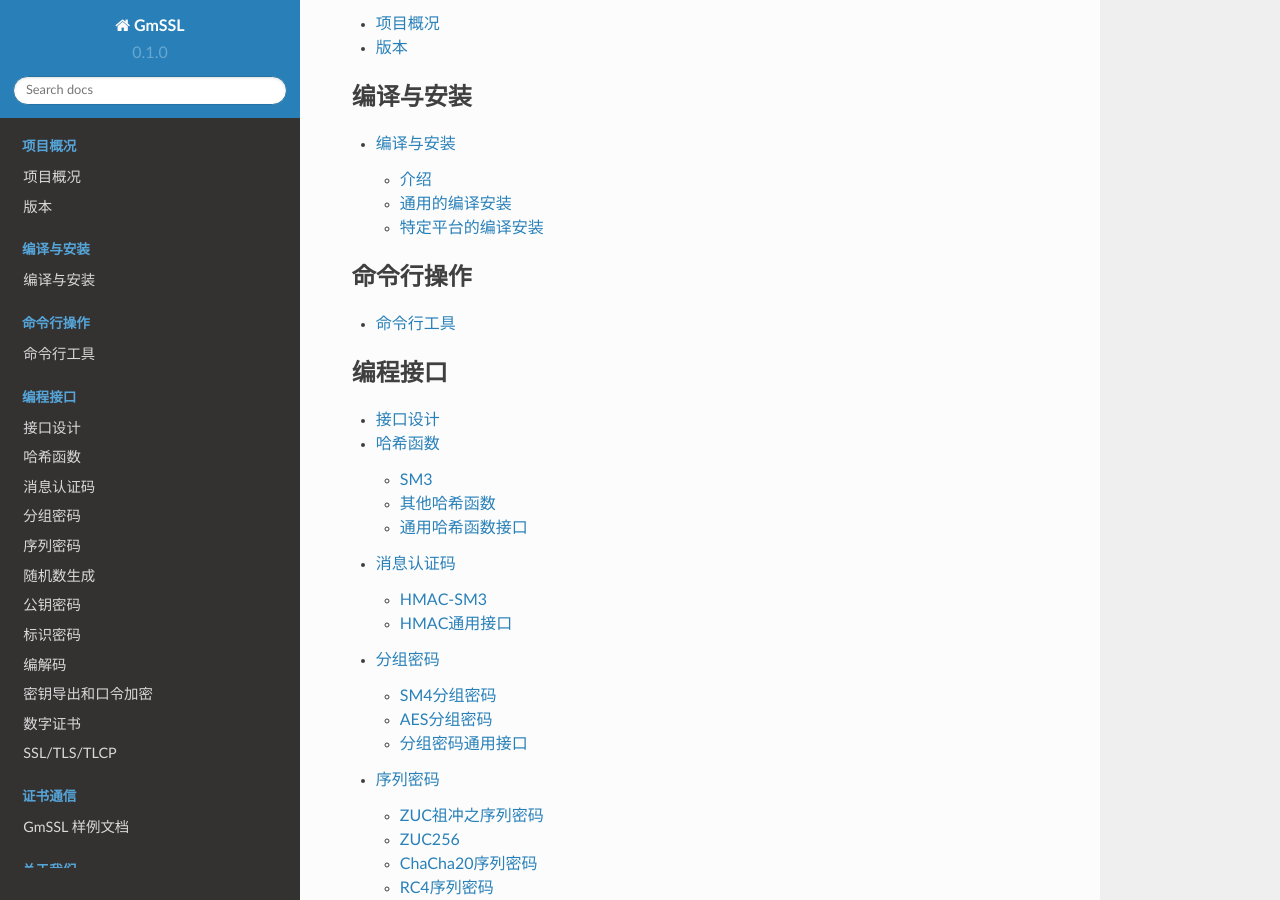
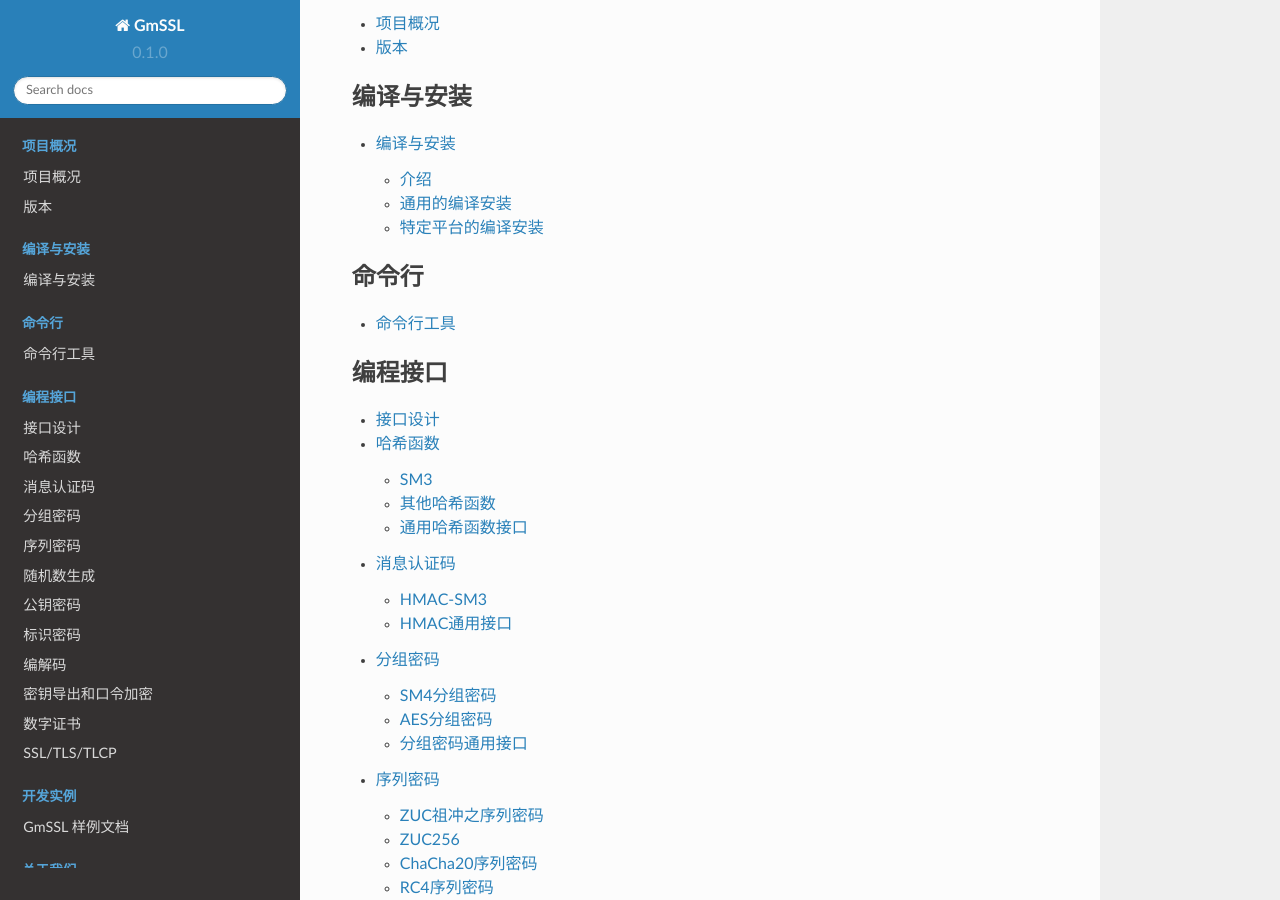
Before and after one commit to zxm256/gmssl-docs, a Sphinx documentation site: the page built from docs/source/index.rst, in a window 1280 px wide and 900 px high, scrolled down 700 px. Built offline with Sphinx 7.4.7 and the Read the Docs theme 2.0.0, drawn with Linux system fonts in a browser that asks for light colours; pages that are not in the unit, such as notebooks, are missing from menus.

Commit message:
文档结构

```diff
--- a/docs/source/index.rst
+++ b/docs/source/index.rst
@@ -32,7 +32,7 @@
 
 .. toctree::
    :maxdepth: 2
-   :caption: 命令行操作
+   :caption: 命令行
 
    command_tools.md
 
@@ -56,7 +56,7 @@
 
 .. toctree::
    :maxdepth: 2
-   :caption: 证书通信
+   :caption: 开发实例
 
    examples/index
 
```
